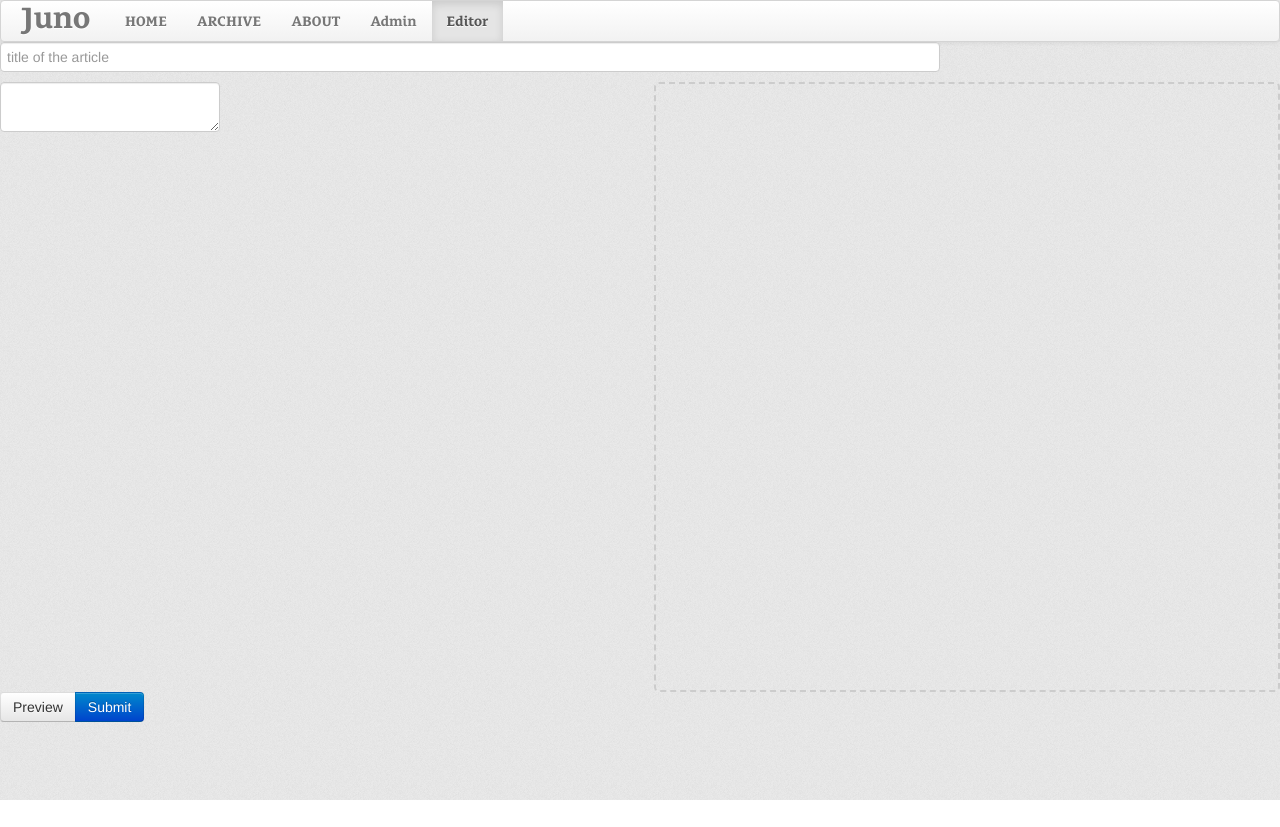
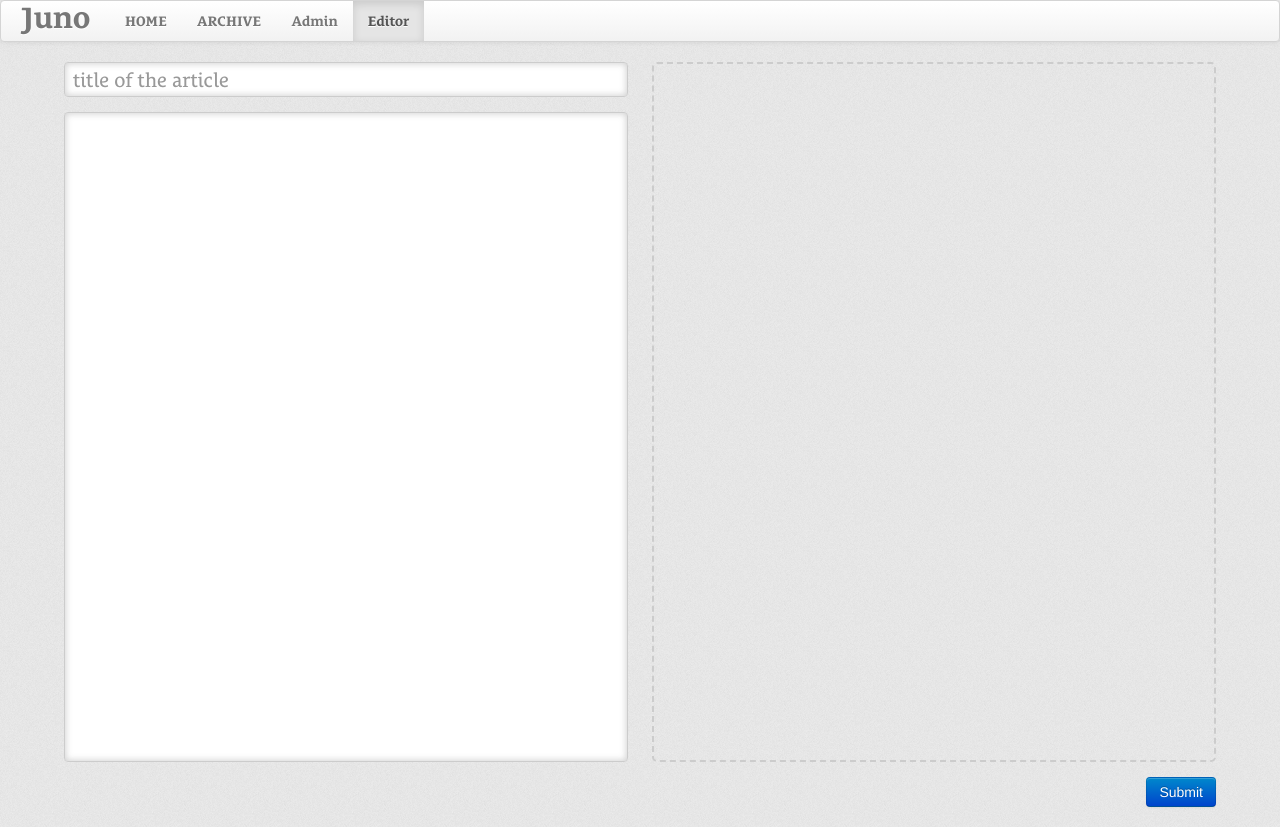
Before and after one commit to ha0ran/juno, a website: page public/index.html in a window 1280 px wide. Both pictures are taken after a click on the link "Editor". Before the commit the page ends 800 px from the top, so only its background shows below. Drawn offline with Linux system fonts and the light colour scheme; no server answers.

Commit message:
update style of editor

```diff
--- a/public/assets/css/editor.css
+++ /dev/null
@@ -1,13 +0,0 @@
-#editor {
-    width: 100%;
-    height: 600px;
-    font-family: "Le Monde Courrier"
-}
-
-#preview {
-    border-style: dashed;
-    border-width: 2px;
-    border-color: #CCCCCC;
-    border-radius: 5px;
-    height: 610px;
-}
--- a/public/assets/css/juno.css
+++ b/public/assets/css/juno.css
@@ -81,3 +81,69 @@ ul.pager {
     margin: 0;
     padding: 5px 20px;
 }
+
+/* ================== For Editor ================== */
+div.editor {
+    margin-top: 20px;
+    margin-bottom: 20px;
+    margin-left: 5%;
+    margin-right: 5%;
+    position: relative; /* Fix the issue that preview could not compute correct width as it's position is absolute*/
+}
+
+div.editor div.inputs {
+    width: 49%;
+    display: inline-block;
+}
+
+div.editor div.preview {
+    margin-left: 2%;
+    width: 49%;
+    height: 700px;
+    border-style: dashed;
+    border-width: 2px;
+    border-color: #CCCCCC;
+    border-radius: 5px;
+    font-family: "Le Monde Courrier 2";
+    display: inline-block;
+    padding: 10px;
+    position: absolute;
+    box-sizing: border-box; /* to include border width when computing width */
+}
+
+div.editor div.btn-group {
+    text-align: right;
+    display: block;
+}
+
+div.inputs input.title {
+    width: 100%;
+    padding: 8px;
+    font-size: 20px;
+    line-height: 28px;
+    box-shadow: 0px 0px 6px 1px rgba(192,192,192,0.7) inset;
+    display: block;
+    box-sizing: border-box; /* to include padding when computing width */
+    height: 35px;
+    font-family: "Le Monde Courrier 2";
+    margin-bottom: 0;
+}
+
+div.inputs textarea.content {
+    width: 100%;
+    height: 650px;
+    font-family: "Le Monde Courrier 2";
+    display: block;
+    box-sizing: border-box;  /* to include padding when computing width */
+    margin-top: 15px;
+    resize: none;
+    box-shadow: 0px 0px 6px 1px rgba(192,192,192,0.7) inset;
+    padding: 10px;
+    font-size: 16px;
+}
+div.inputs input.title:focus{
+    box-shadow: 0px 0px 6px 1px rgba(0,96,224,0.5) inset;
+}
+div.inputs textarea.content:focus{
+    box-shadow: 0px 0px 6px 1px rgba(0,96,224,0.5) inset;
+}
--- a/public/index.html
+++ b/public/index.html
@@ -3,7 +3,6 @@
     <head>
         <title>JUNO Editor</title>
         <link href="assets/css/bootstrap.min.css" rel="stylesheet">
-        <link href="assets/css/editor.css" rel="stylesheet">
         <link href="assets/css/fonts.css" rel="stylesheet">
         <link href="assets/css/juno.css" rel="stylesheet">
     </head>
@@ -14,7 +13,9 @@
                 <ul class="nav">
                     <li class="active"><a href="#home-pane" data-toggle="tab" data-view="HomeView">HOME</a></li>
                     <li><a href="#archive-pane" data-toggle="tab" data-view="ArchiveView">ARCHIVE</a></li>
+                    <!-- comment out about page until we implemnt it
                     <li><a href="#about-pane" data-toggle="tab" data-view="AboutView">ABOUT</a></li>
+                    -->
                     <li><a href="#admin-pane" data-toggle="tab" data-view="AdminView">Admin</a></li>
                     <li><a href="#editor-pane" data-toggle="tab" data-view="EditorView">Editor</a></li>
                 </ul>
@@ -53,18 +54,18 @@
             </div>
         </div>
         <script id="editor-template" type="text/template">
-            <input type="text" id="title" class="span12" placeholder="title of the article" value="<%= title %>"/>
-            <div class="row-fluid">
-                <div class="span6">
-                    <textarea id="content"><%= content %></textarea>
+            <div class="editor">
+                <div class="inputs">
+                    <input type="text" class="title" placeholder="title of the article" value="<%= title %>"/>
+                    <textarea class="content"><%= content %></textarea>
                 </div>
-                <div id="preview" class="span6">
+                <div class="preview markdown">
+                </div>
+                <div class="btn-group">
+                    <button class="btn btn-primary btn-submit">Submit</button>
                 </div>
             </div>
-            <div class="btn-group">
-                <a class="btn" onclick="preview();">Preview</a>
-                <button class="btn btn-primary btn-submit">Submit</button>
-            </div>
+
         </script>
         <script id="logo-template" type="text/template">
             <div class="large-logo">Juno</div>
--- a/public/views/editor.js
+++ b/public/views/editor.js
@@ -3,9 +3,9 @@ app.EditorView = Backbone.View.extend({
     template: _.template( $('#editor-template').html() ),
     events: {
         "click button.btn-submit": "submit",
-        "input textarea#content": "preview",
-        "change textarea#content": "preview",
-        "drop textarea#content": "uploadFile"
+        "input textarea.content": "preview",
+        "change textarea.content": "preview",
+        "drop textarea.content": "uploadFile"
 
     },
     initialize: function(options){
@@ -16,16 +16,17 @@ app.EditorView = Backbone.View.extend({
         // tmpl is a function that takes a JSON object and returns html
         // this.el is what we defined in tagName. use $el to get access // to jQuery html() function
         this.$el.html( this.template( this.model.toJSON() ));
+        this.preview();
         return this;
     },
     preview: function () {
-        this.$el.find('#preview').html(Markdown(this.$el.find('#content').val()));
+        this.$el.find('div.preview').html(Markdown(this.$el.find('textarea.content').val()));
     },
     submit: function(evt) {
         evt.preventDefault();
         this.model.save({
-            'title': this.$el.find('#title').val(),
-            'content': this.$el.find('#content').val()
+            'title': this.$el.find('textarea.title').val(),
+            'content': this.$el.find('textarea.content').val()
         });
     },
     uploadFile: function(evt) {
@@ -41,7 +42,7 @@ app.EditorView = Backbone.View.extend({
                 return function(e) {
                     $.post('/upload', {name: file.name, content: e.target.result}, function(data) {
                         var result = $.parseJSON(data);
-                        var editor = $('textarea#content');
+                        var editor = $('#editor-pane textarea.content');
                         editor.val(editor.val() + " !["+ file.name + "](" + result.url + ") ");
                         editor.change();
                     });
--- a/public/views/entry.js
+++ b/public/views/entry.js
@@ -29,7 +29,6 @@ app.EntryView = Backbone.View.extend({
         $(".nav li.active").removeClass("active")
         $("#post-pane.tab-pane").addClass("active");
         $("#post-pane #content").html( postView.render().el );
-
     },
     editPost: function() {
         console.log("Edit post");
```
